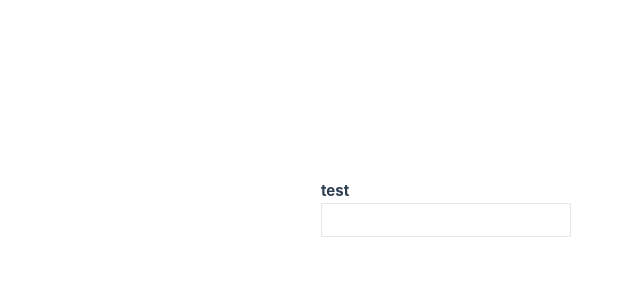
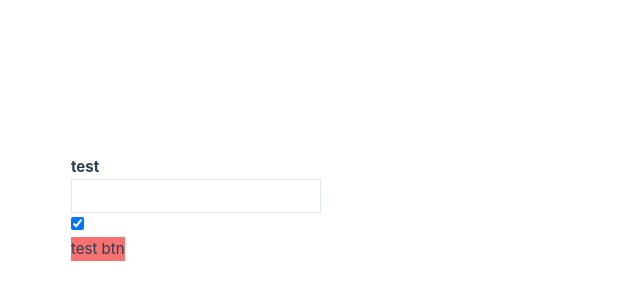
Before and after one commit to mohamadrezahedayati/todo-list, a Vue app: page / in a window 1280 px wide. Shown: the part 192-492 px from the top of the page, without its empty margins (319-959 px from the left). Built offline with nearby package versions, Linux system fonts and the light colour scheme.

Commit message:
FEAT: add DLS v.1

```diff
--- a/src/App.vue
+++ b/src/App.vue
@@ -1,75 +1,11 @@
 <script setup lang="ts">
-import { RouterLink, RouterView } from 'vue-router'
+import { RouterView } from 'vue-router'
 </script>
 
 <template>
-  <header>
-
-  </header>
-
   <RouterView />
 </template>
 
 <style scoped>
-header {
-  line-height: 1.5;
-  max-height: 100vh;
-}
 
-.logo {
-  display: block;
-  margin: 0 auto 2rem;
-}
-
-nav {
-  width: 100%;
-  font-size: 12px;
-  text-align: center;
-  margin-top: 2rem;
-}
-
-nav a.router-link-exact-active {
-  color: var(--color-text);
-}
-
-nav a.router-link-exact-active:hover {
-  background-color: transparent;
-}
-
-nav a {
-  display: inline-block;
-  padding: 0 1rem;
-  border-left: 1px solid var(--color-border);
-}
-
-nav a:first-of-type {
-  border: 0;
-}
-
-@media (min-width: 1024px) {
-  header {
-    display: flex;
-    place-items: center;
-    padding-right: calc(var(--section-gap) / 2);
-  }
-
-  .logo {
-    margin: 0 2rem 0 0;
-  }
-
-  header .wrapper {
-    display: flex;
-    place-items: flex-start;
-    flex-wrap: wrap;
-  }
-
-  nav {
-    text-align: left;
-    margin-left: -1rem;
-    font-size: 1rem;
-
-    padding: 1rem 0;
-    margin-top: 1rem;
-  }
-}
 </style>
--- /dev/null
+++ b/src/components/DLS/BaseButton/BaseButton.vue
@@ -0,0 +1,12 @@
+<template>
+    <button
+      v-bind="$attrs"
+      class="button"
+    >
+      <slot />
+    </button>
+</template>
+
+<script setup lang="ts">
+
+</script>
--- /dev/null
+++ b/src/components/DLS/BaseCheckBox/BaseCheckBox.vue
@@ -0,0 +1,37 @@
+<template>
+  <input
+    type="checkbox"
+    :id="fieldId"
+    class="mr-2"
+    :checked="checked"
+    @input="updateInput"
+  />
+  <label
+    :for="fieldId"
+    class="flex flex-row items-center font-bold text-gray-800 cursor-pointer select-none"
+  >
+    {{ label }}
+  </label>
+</template>
+
+<script setup lang="ts">
+import { defineProps, defineEmits } from 'vue'
+
+interface IProps {
+  label: string
+  fieldId: string
+  checked: Boolean
+}
+
+defineProps<IProps>()
+
+interface Emits {
+  (e: 'update:checked', value: string): void
+}
+
+const emit = defineEmits<Emits>()
+const updateInput = (event) => emit('update:checked', event.target.checked)
+</script>
+
+<style scoped>
+</style>
--- a/src/components/DLS/BaseInput/BaseInput.vue
+++ b/src/components/DLS/BaseInput/BaseInput.vue
@@ -15,24 +15,15 @@
 
 <script setup lang="ts">
 import { defineProps, defineEmits } from 'vue'
-const props = defineProps<{
-  id: {
-    type: String
-    default: ''
-  }
-  label: {
-    type: String
-    default: ''
-  }
-  modelValue: {
-    type: [String, Number]
-    default: ''
-  }
-  type: {
-    type: String
-    default: 'text'
-  }
-}>()
+
+interface IProps {
+  id: string
+  label: string
+  modelValue: string | Number
+  type: string
+}
+
+withDefaults(defineProps<IProps>(), { type: 'text'})
 
 interface Emits {
   (e: 'update:modelValue', value: number | string): void
--- a/src/views/Home.vue
+++ b/src/views/Home.vue
@@ -1,20 +1,21 @@
 <template>
-    <div>
-        <BaseInput
-            label="test"
-            v-model="value"
-        />
-    </div>
+  <div>
+    <BaseInput label="test" v-model="value" />
+    <BaseCheckBox fieldId="test" :checked="true" />
+    <BaseButton class="bg-red-400">
+        test btn
+    </BaseButton>
+  </div>
 </template>
 
 <script setup lang="ts">
-import BaseInput from "../components/DLS/BaseInput/BaseInput.vue";
-import { ref } from "vue";
+import { ref } from 'vue'
+import BaseInput from '../components/DLS/BaseInput/BaseInput.vue'
+import BaseCheckBox from '../components/DLS/BaseCheckBox/BaseCheckBox.vue'
+import BaseButton from '../components/DLS/BaseButton/BaseButton.vue'
 
-const value = ref(null);
-
+const value = ref(null)
 </script>
 
 <style scoped>
-
 </style>
```
